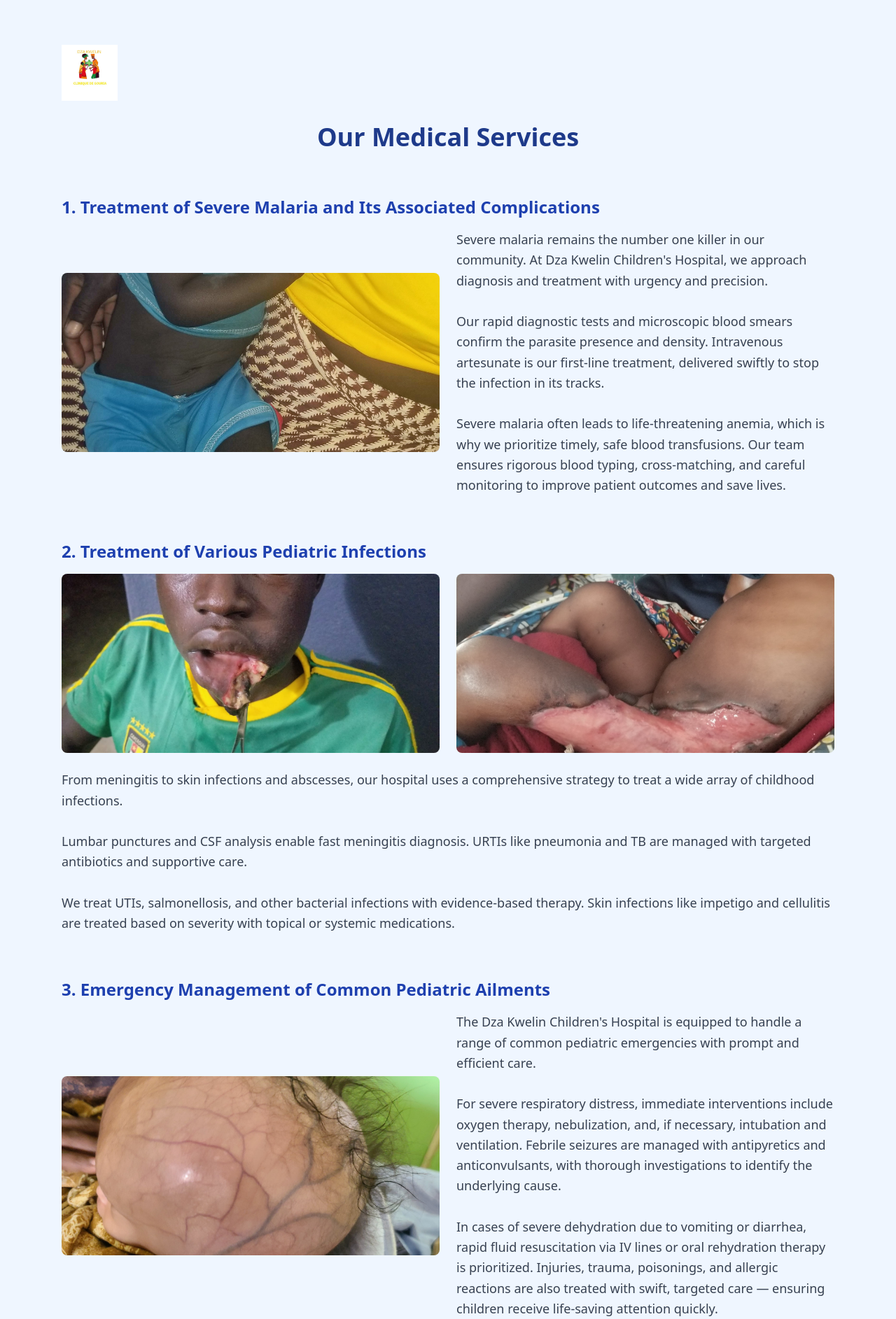
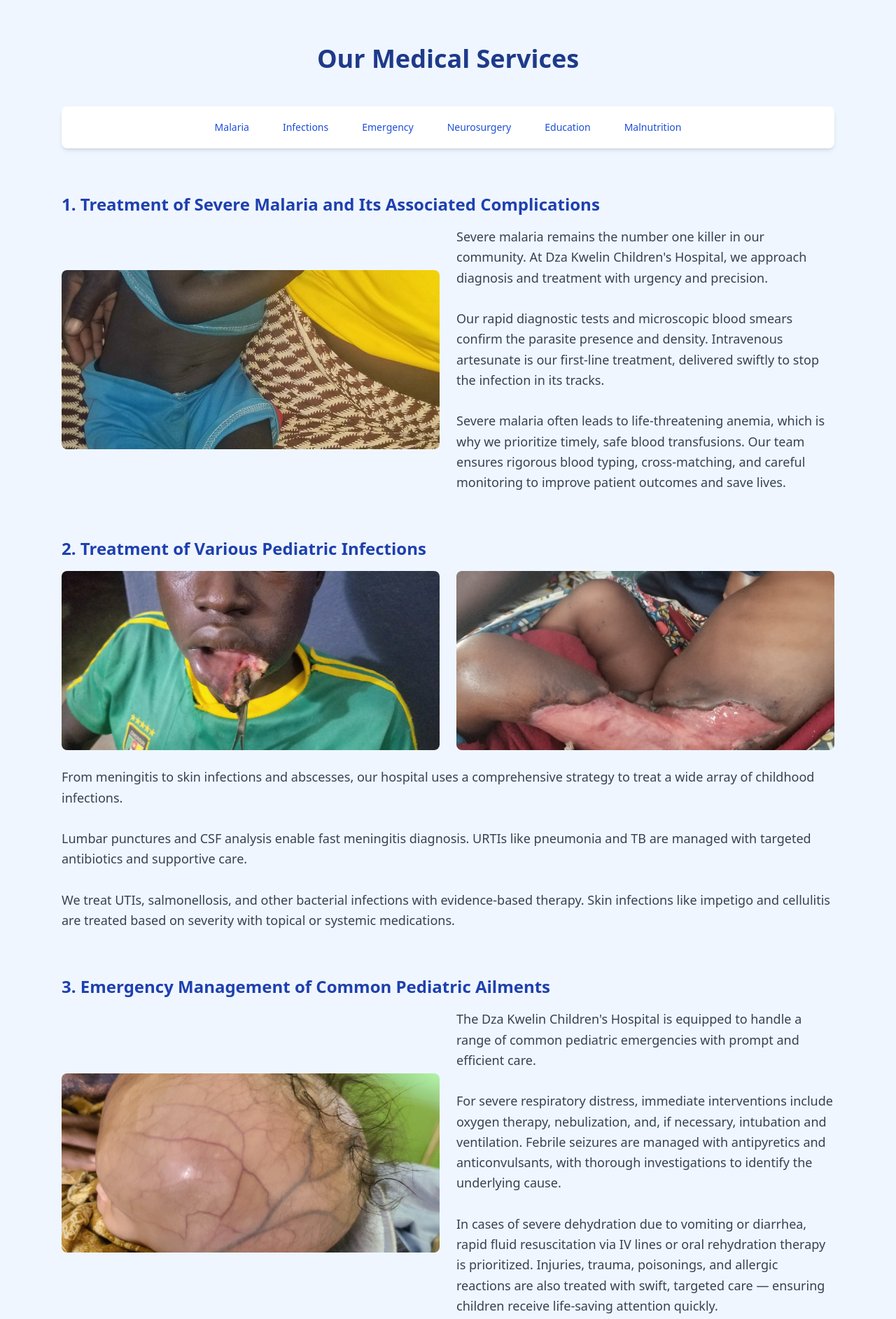
Before and after one commit to Kascabrel/Kwelin_Children-s_Hospital, a Flask app: page /services in a window 1280 px wide. Shown: the part 88-1973 px from the top of the page at 70% size. Run offline with Flask 3, Linux system fonts and the light colour scheme; some libraries are stand-ins or nearby versions.

Commit message:
Feature: Perform the ServicePage style Add: a navigation bar fo all section

```diff
--- a/app/templates/home.html
+++ b/app/templates/home.html
@@ -5,7 +5,7 @@
 <section class="relative h-screen bg-cover bg-center flex items-center justify-center text-center text-white"
   style="background-image: url('{{ url_for('static', filename='images/clinic-4969621_1280.jpg') }}');">
   <!-- Overlay -->
-  <div class="absolute inset-0 bg-blue-900 bg-opacity-60"></div>
+  <div class="absolute inset-0  bg-opacity-60"></div>
 
   <!-- Hero Content -->
   <div class="relative z-10 px-6 bg-blue-900 bg-opacity-80 px-12 py-8 m-2 rounded-xl shadow-lg backdrop-blur-sm">
--- a/app/templates/service.html
+++ b/app/templates/service.html
@@ -4,15 +4,43 @@
 <section class="bg-blue-50 py-16">
   <div class="max-w-6xl mx-auto px-6">
 
-    <!-- Hospital Logo/Image -->
+    <!-- Hospital Logo/Image
     <div class="flex justify-start mb-8">
       <img src="{{ url_for('static', filename='images/hospital-logo.png') }}" alt="Hospital Logo" class="h-20 object-contain">
+    </div>  -->
+
+    <h2 class="text-4xl font-bold text-center text-blue-900 mb-12">Our Medical Services</h2>
+
+    <!-- Services Navigation -->
+    <div class="sticky top-16 bg-white shadow-md z-20 py-3 px-4 mb-16 rounded-lg">
+      <!-- Desktop: Horizontal menu -->
+      <div class="hidden md:flex flex-wrap justify-center gap-4 text-sm font-medium">
+        <a href="#malaria" class="px-4 py-2 text-blue-700 hover:underline">Malaria</a>
+        <a href="#infections" class="px-4 py-2 text-blue-700 hover:underline">Infections</a>
+        <a href="#emergency" class="px-4 py-2 text-blue-700 hover:underline">Emergency</a>
+        <a href="#neurosurgery" class="px-4 py-2 text-blue-700 hover:underline">Neurosurgery</a>
+        <a href="#education" class="px-4 py-2 text-blue-700 hover:underline">Education</a>
+        <a href="#malnutrition" class="px-4 py-2 text-blue-700 hover:underline">Malnutrition</a>
+      </div>
+
+      <!-- Mobile: Dropdown menu -->
+      <div class="md:hidden">
+        <label for="services-nav" class="sr-only">Navigate services</label>
+        <select id="services-nav" class="w-full border rounded-md py-2 px-3 text-blue-700"
+          onchange="if (this.value) document.querySelector(this.value).scrollIntoView({behavior: 'smooth'})">
+          <option value="">-- Navigate Services --</option>
+          <option value="#malaria">Malaria</option>
+          <option value="#infections">Infections</option>
+          <option value="#emergency">Emergency</option>
+          <option value="#neurosurgery">Neurosurgery</option>
+          <option value="#education">Education</option>
+          <option value="#malnutrition">Malnutrition</option>
+        </select>
+      </div>
     </div>
 
-    <h2 class="text-4xl font-bold text-center text-blue-900 mb-16">Our Medical Services</h2>
-
     <!-- Section 1: Severe Malaria Treatment -->
-    <div class="mb-16">
+    <div id="malaria" class="mb-16 scroll-mt-24">
       <h3 class="text-2xl font-semibold text-blue-800 mb-4">1. Treatment of Severe Malaria and Its Associated Complications</h3>
       <div class="grid md:grid-cols-2 gap-6 items-center mb-6">
         <img src="{{ url_for('static', filename='images/malaria-treatment.jpg') }}" alt="Malaria Treatment" class="rounded-lg object-cover w-full h-64">
@@ -27,7 +55,7 @@
     </div>
 
     <!-- Section 2: Pediatric Infections -->
-    <div class="mb-16">
+    <div id="infections" class="mb-16 scroll-mt-24">
       <h3 class="text-2xl font-semibold text-blue-800 mb-4">2. Treatment of Various Pediatric Infections</h3>
       <div class="grid md:grid-cols-2 gap-6 mb-6">
         <img src="{{ url_for('static', filename='images/infection-treatment.jpg') }}" alt="Pediatric Infection Treatment 1" class="rounded-lg object-cover w-full h-64">
@@ -43,7 +71,7 @@
     </div>
 
     <!-- Section 3: Pediatric Emergency Care -->
-    <div class="mb-16">
+    <div id="emergency" class="mb-16 scroll-mt-24">
       <h3 class="text-2xl font-semibold text-blue-800 mb-4">3. Emergency Management of Common Pediatric Ailments</h3>
       <div class="grid md:grid-cols-2 gap-6 items-center mb-6">
         <img src="{{ url_for('static', filename='images/emergency-care.jpg') }}" alt="Emergency Pediatric Care" class="rounded-lg object-cover w-full h-64">
@@ -60,7 +88,7 @@
     </div>
 
     <!-- Section 4: Pediatric Neurosurgical Care -->
-    <div class="mb-16">
+    <div id="neurosurgery" class="mb-16 scroll-mt-24">
       <h3 class="text-2xl font-semibold text-blue-800 mb-4">4. Pediatric Neurosurgical Care</h3>
       <div class="grid md:grid-cols-2 gap-6 items-center mb-6">
         <img src="{{ url_for('static', filename='images/neurosurgery.jpg') }}" alt="Pediatric Neurosurgical Care" class="rounded-lg object-cover w-full h-64">
@@ -73,7 +101,7 @@
     </div>
 
     <!-- Section 5: Community Education Impact -->
-    <div class="mb-16">
+    <div id="education" class="mb-16 scroll-mt-24">
       <h3 class="text-2xl font-semibold text-blue-800 mb-4">5. Community Education and Public Health Impact</h3>
       <div class="grid md:grid-cols-3 gap-6 items-center mb-6">
         <img src="{{ url_for('static', filename='images/community-education.jpg') }}" alt="Community Education 1" class="rounded-lg object-cover w-full h-64">
@@ -86,8 +114,9 @@
         Additionally, over 30,000 Mogode teenagers have been educated on HIV and Hepatitis B/C prevention and treatment, fostering a proactive approach to health within the community.
       </p>
     </div>
-        <!-- Section 6: Severe Malnutrition -->
-    <div class="mb-16">
+
+    <!-- Section 6: Severe Malnutrition -->
+    <div id="malnutrition" class="mb-16 scroll-mt-24">
       <h3 class="text-2xl font-semibold text-blue-800 mb-4">6. Treatment of Severe Malnutrition and Its Associated Complications</h3>
       <div class="grid md:grid-cols-2 gap-6 mb-6">
         <img src="{{ url_for('static', filename='images/malnutrition1.jpg') }}" alt="Malnutrition Treatment 1" class="rounded-lg object-cover w-full h-64">
```
